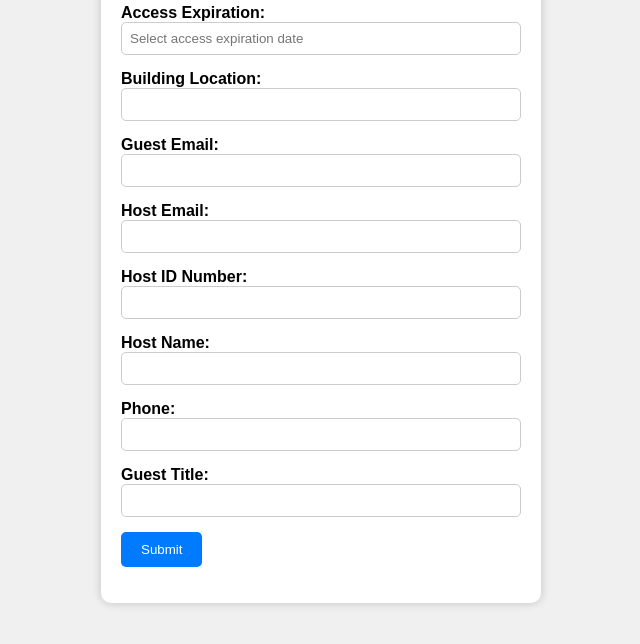
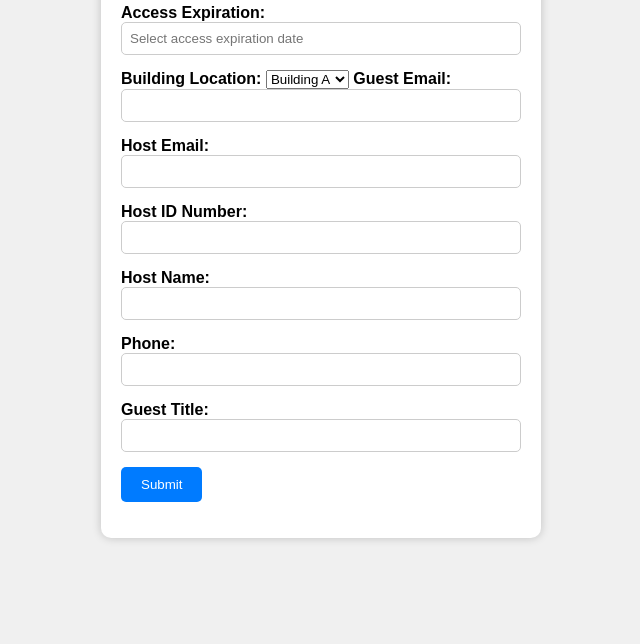
Before and after one commit to quentincloudsnow/badgingappweb, a website: page public/dashboard.html in a window 1280 px wide. Shown: the part 184-828 px from the top of the page, without its empty margins (319-959 px from the left). Drawn offline with nearby package versions, Linux system fonts and the light colour scheme.

Commit message:
added a list of nbuilding

```diff
--- a/public/dashboard.html
+++ b/public/dashboard.html
@@ -14,8 +14,14 @@
             <label for="access_expiration">Access Expiration:</label>
             <input type="text" id="access-expiration" name="access-expiration" placeholder="Select access expiration date" readonly>
 
-            <label for="building_location">Building Location:</label>
-            <input type="text" id="building_location" name="building_location" required><br>
+            <label for="building-location">Building Location:</label>
+            <select id="building-location" name="building-location">
+                <option value="Building A">Building A</option>
+                <option value="Building B">Building B</option>
+                <option value="Building C">Building C</option>
+                <option value="Building D">Building D</option>
+            </select>
+
 
             <label for="guest_email">Guest Email:</label>
             <input type="email" id="guest_email" name="guest_email" required><br>
```
